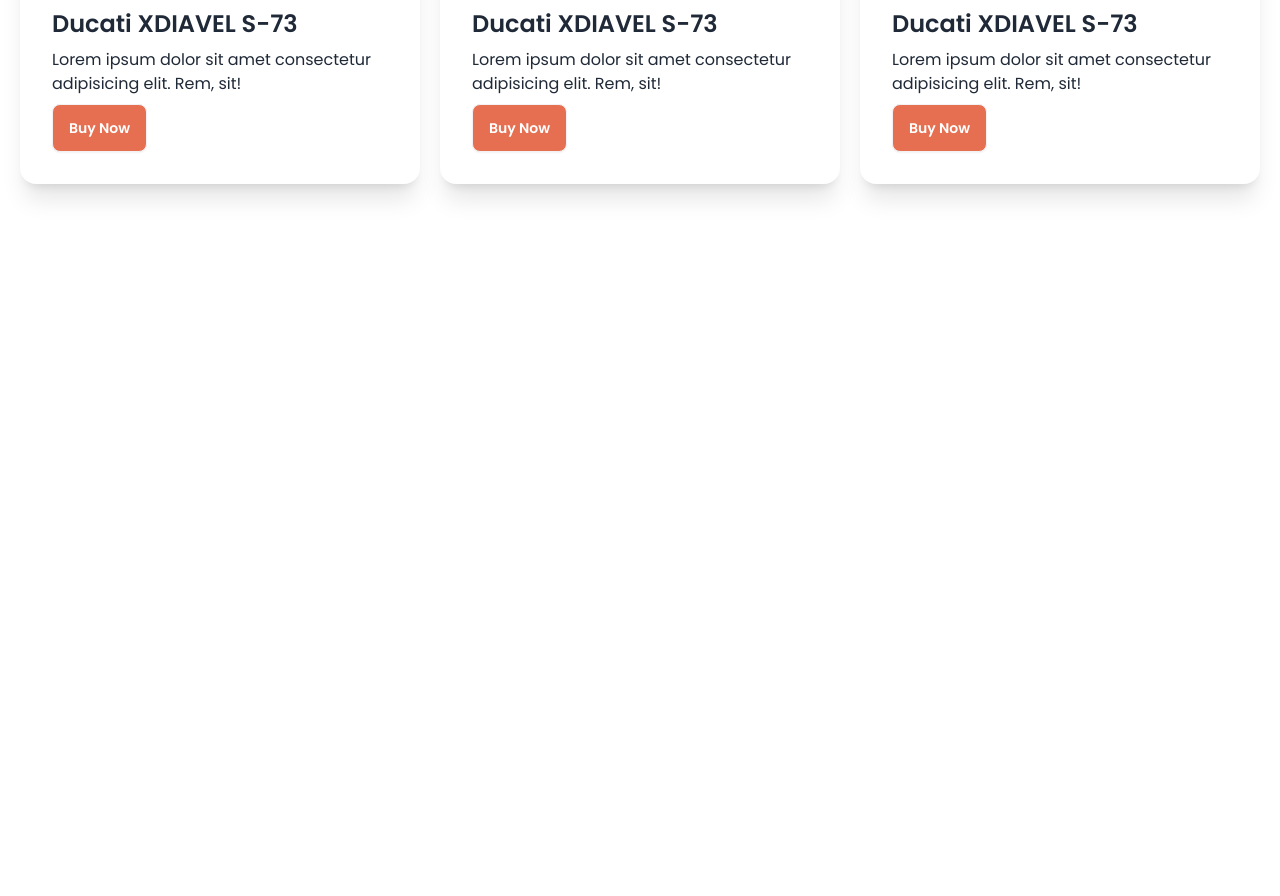
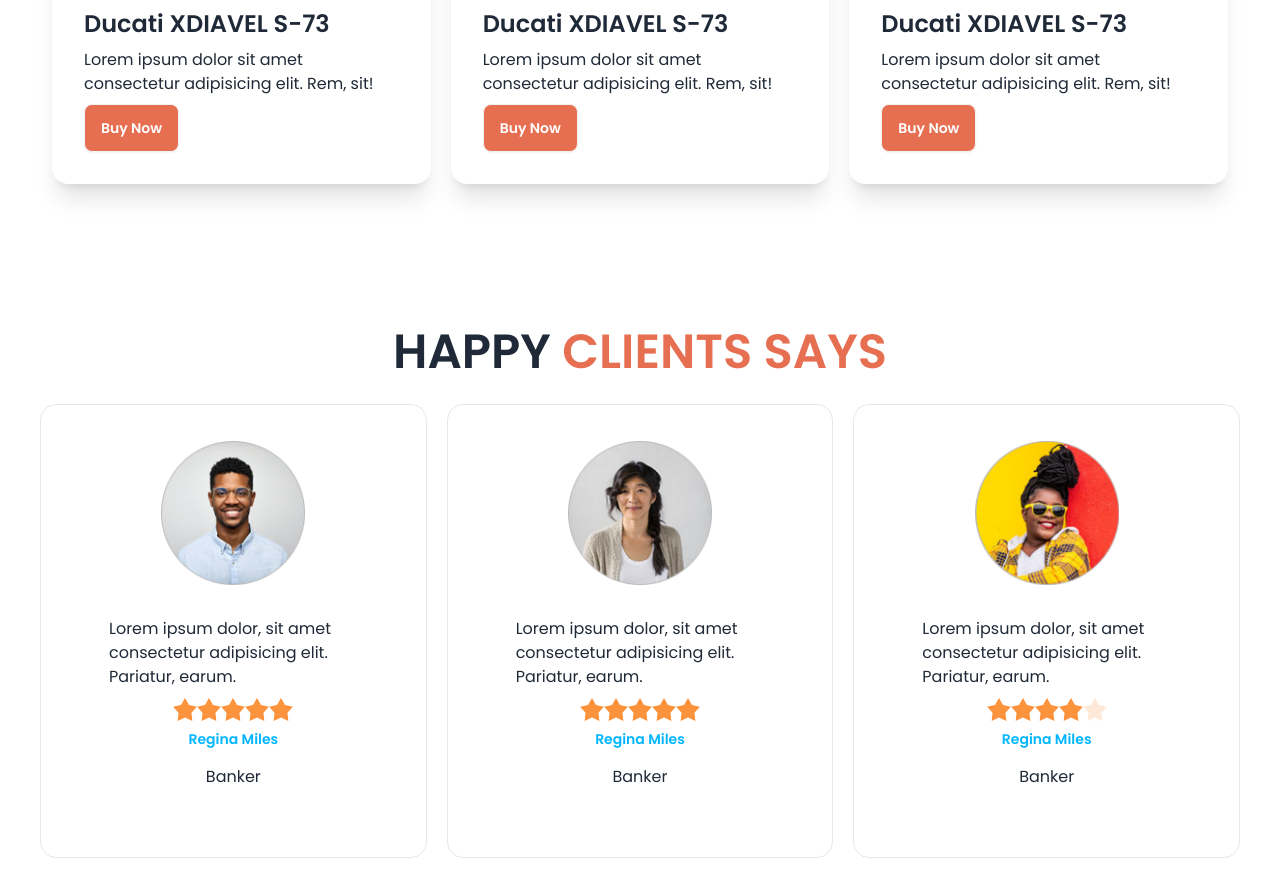
Before and after one commit to SHAYAN-ABRAR/UrbanBike-Hub, a plain HTML site: page index.html in a window 1280 px wide. Shown: the part 1122-2018 px from the top of the page. Before the commit the page ends 1422 px from the top, so only its background shows below. Drawn offline with nearby package versions, Linux system fonts and the light colour scheme.

Commit message:
happy clients section added

```diff
--- a/index.html
+++ b/index.html
@@ -172,11 +172,11 @@
 
         </section>
 
-        <section class="my-24">
+        <section class="my-24 mx-8">
             <h3 class="text-5xl font-semibold text-center p-7">LATEST BIKES</h3>
             <div class="grid gap-5 grid-cols-1 md:grid-cols-2 lg:grid-cols-3 p-5">
                 <div class="card bg-base-100 shadow-xl">
-                    <figure ><img src="images/others/latest1.png" alt="Shoes" /></figure>
+                    <figure><img src="images/others/latest1.png" alt="Shoes" /></figure>
                     <div class="card-body">
                         <h2 class="card-title text-2xl">Ducati XDIAVEL S-73</h2>
                         <p>Lorem ipsum dolor sit amet consectetur adipisicing elit. Rem, sit!</p>
@@ -215,6 +215,67 @@
             </div>
         </section>
 
+        <section class="my-24 mx-10 ">
+            <h3 class="text-5xl font-semibold text-center p-7">HAPPY <span class="text-bike-primary">CLIENTS SAYS</span>
+            </h3>
+            <div class="grid grid col-span-1 md:grid-cols-2 lg:grid-cols-3 gap-5">
+                <div class="card  bg-base-100 border border-grey-400 p-9">
+                    <figure><img class="w-36" src="images/others/user-1.png" alt="Shoes" /></figure>
+                    <div class="card-body">
+                        <p>Lorem ipsum dolor, sit amet consectetur adipisicing elit. Pariatur, earum.</p>
+                        <div class="rating justify-center">
+                            <input type="radio" name="rating-2" class="mask mask-star-2 bg-orange-400" />
+                            <input type="radio" name="rating-2" class="mask mask-star-2 bg-orange-400" />
+                            <input type="radio" name="rating-2" class="mask mask-star-2 bg-orange-400" />
+                            <input type="radio" name="rating-2" class="mask mask-star-2 bg-orange-400" checked />
+                            <input type="radio" name="rating-2" class="mask mask-star-2 bg-orange-400" />
+                        </div>
+                        <div class="text-center space-y-4">
+                            <h4 class="text-sm font-semibold text-info">Regina Miles</h4>
+                            <p>Banker</p>
+                        </div>
+                    </div>
+                </div>
+
+                <div class="card  bg-base-100 border border-grey-400 p-9">
+                    <figure><img class="w-36" src="images/others/user-2.png" alt="Shoes" /></figure>
+                    <div class="card-body">
+                        <p>Lorem ipsum dolor, sit amet consectetur adipisicing elit. Pariatur, earum.</p>
+                        <div class="rating justify-center">
+                            <input type="radio" name="rating-2" class="mask mask-star-2 bg-orange-400" />
+                            <input type="radio" name="rating-2" class="mask mask-star-2 bg-orange-400" />
+                            <input type="radio" name="rating-2" class="mask mask-star-2 bg-orange-400" />
+                            <input type="radio" name="rating-2" class="mask mask-star-2 bg-orange-400" checked />
+                            <input type="radio" name="rating-2" class="mask mask-star-2 bg-orange-400" />
+                        </div>
+                        <div class="text-center space-y-4">
+                            <h4 class="text-sm font-semibold text-info">Regina Miles</h4>
+                            <p>Banker</p>
+                        </div>
+                    </div>
+                </div>
+
+                <div class="card  bg-base-100 border border-grey-400 p-9">
+                    <figure><img class="w-36" src="images/others/user-3.png" alt="Shoes" /></figure>
+                    <div class="card-body">
+                        <p>Lorem ipsum dolor, sit amet consectetur adipisicing elit. Pariatur, earum.</p>
+                        <div class="rating justify-center">
+                            <input type="radio" name="rating-2" class="mask mask-star-2 bg-orange-400" />
+                            <input type="radio" name="rating-2" class="mask mask-star-2 bg-orange-400" />
+                            <input type="radio" name="rating-2" class="mask mask-star-2 bg-orange-400" />
+                            <input type="radio" name="rating-2" class="mask mask-star-2 bg-orange-400" checked />
+                            <input type="radio" name="rating-2" class="mask mask-star-2 bg-orange-400" />
+                        </div>
+                        <div class="text-center space-y-4">
+                            <h4 class="text-sm font-semibold text-info">Regina Miles</h4>
+                            <p>Banker</p>
+                        </div>
+                    </div>
+                </div>
+            </div>
+
+        </section>
+
     </main>
     <footer>
 
```
